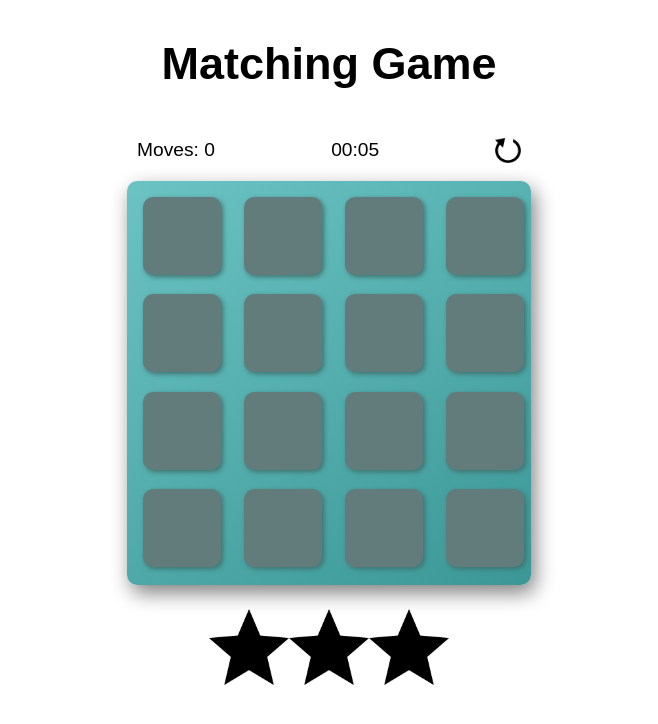
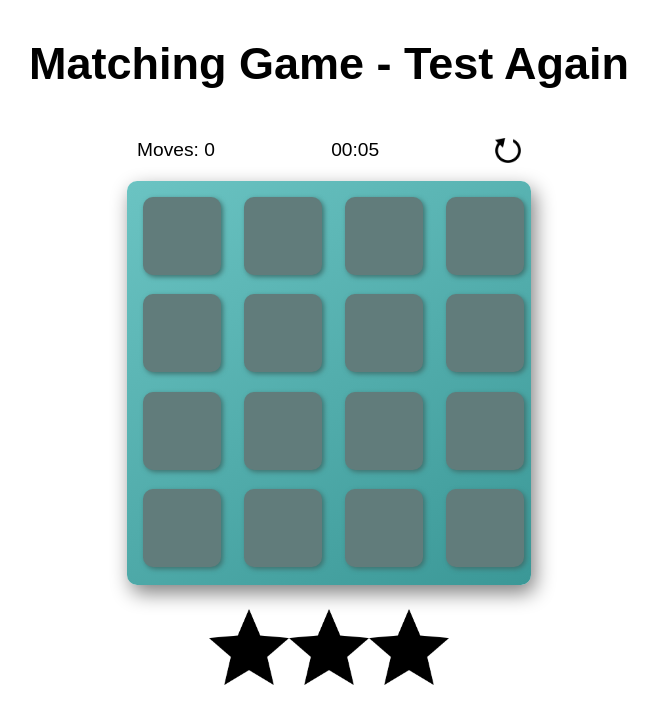
Before and after one commit to Codeman27Org/Udacity_FrontEndDeveloper_Project2, a plain HTML site: page index.html in a window 1280 px wide. Shown: the whole page, without its empty margins (311-969 px from the left). Drawn offline with Linux system fonts and the light colour scheme.

Commit message:
One more cicd test

```diff
--- a/index.html
+++ b/index.html
@@ -9,7 +9,7 @@
 </head>
 <body>
   <div id="game-container">
-    <h1>Matching Game</h1>
+    <h1>Matching Game - Test Again</h1>
     <div id="menu-container">
       <p id="move-counter">Moves: <span id="move-count">0</span></p>
       <p id="timer"></p>
```
